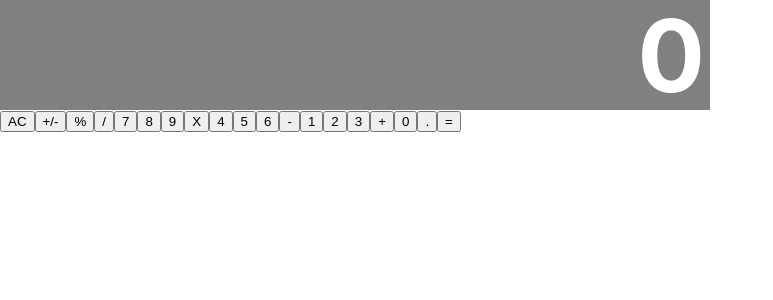
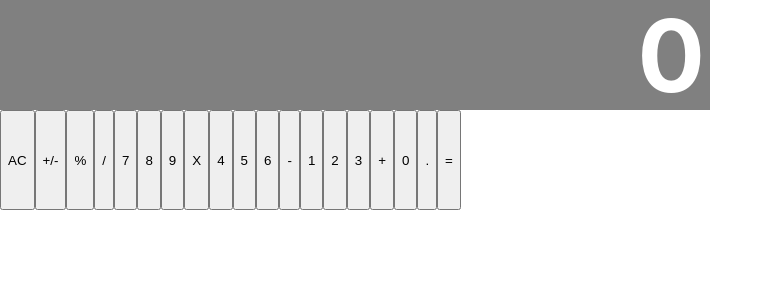
Before and after one commit to pbkabali/React-Calculator, a React (Create React App) app: page / in a window 1280 px wide. Shown: the top 300 px of the page, without its empty margins (0-773 px from the left). Built offline with nearby package versions, Linux system fonts and the light colour scheme.

Commit message:
Set button row height

```diff
--- a/src/App.css
+++ b/src/App.css
@@ -32,3 +32,7 @@
   align-items: center;
   justify-content: flex-end;
 }
+
+.btn-normal {
+  height: 100px;
+}
--- a/src/components/Button.js
+++ b/src/components/Button.js
@@ -5,7 +5,7 @@ const Button = props => {
 
   const handleClick = () => clickHandler(name);
   return (
-    <button type="button" onClick={handleClick}>
+    <button className="btn-normal" type="button" onClick={handleClick}>
       {name}
     </button>
   );
```
